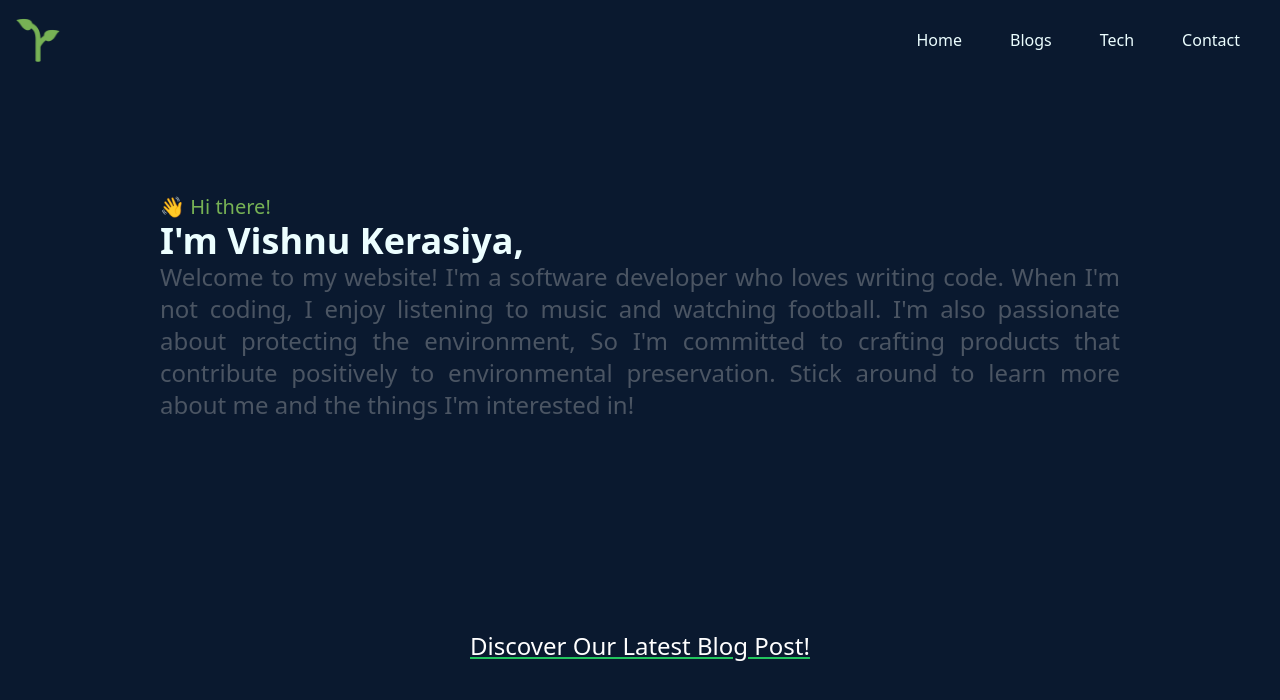
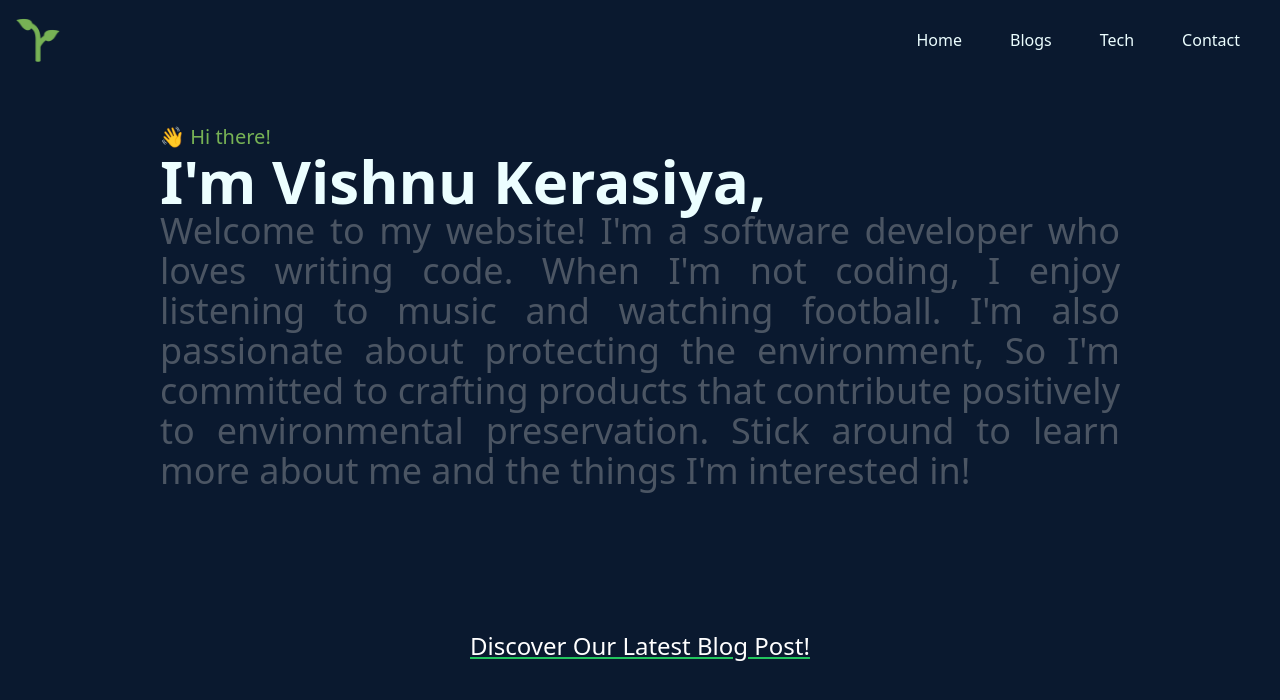
Before and after one commit to BarcaKerasiya/portfolio, a React (Vite) app: page / in a window 1280 px wide. Shown: the top 700 px of the page. Built offline with nearby package versions, Linux system fonts and the light colour scheme.

Commit message:
add brek point style for home page

```diff
--- a/src/views/home/Home.tsx
+++ b/src/views/home/Home.tsx
@@ -4,23 +4,23 @@ const Home = () => {
   return (
     <>
       <div className="w-full lg:h-screen bg-[#0a192f] pt-[80px] sm:pt-40 md:pt-27 lg:pt-0 pb-8">
-        <div className="w-[80%] md:w-[80%] mx-auto px-8 flex flex-col justify-center h-[80%] pt-0 sm:pt-27 md:pt-27">
+        <div className="w-[100%] md:w-[80%] mx-auto px-8 flex flex-col justify-center h-[80%] pt-0 sm:pt-27 md:pt-27">
           <p className="text-[#77B255] text-xl sm:text-xl">👋 Hi there!</p>
-          <h1 className="text-4xl sm:text-4xl font-bold">
+          <h1 className="text-2xl sm:text-3xl md:text-4xl lg:text-5xl xl:text-6xl font-bold">
             I'm Vishnu Kerasiya,
           </h1>
-          <h2 className="text-3xl sm:text-2xl text-gray-600 w-[100%] text-justify">
+          <p className="text-xl sm:text-xl md:text-2xl lg:text-3xl xl:text-4xl text-gray-600 w-full text-justify">
             Welcome to my website! I'm a software developer who loves writing
             code. When I'm not coding, I enjoy listening to music and watching
             football. I'm also passionate about protecting the environment, So
             I'm committed to crafting products that contribute positively to
             environmental preservation. Stick around to learn more about me and
             the things I'm interested in!
-          </h2>
+          </p>
         </div>
         <section className="flex justify-center m-4">
           <Link
-            className="text-2xl font-medium text-white mb-4 underline decoration-green-500"
+            className="text-xl md:text-2xl font-medium text-white mb-4 underline decoration-green-500"
             to="/blogs"
           >
             Discover Our Latest Blog Post!
```
